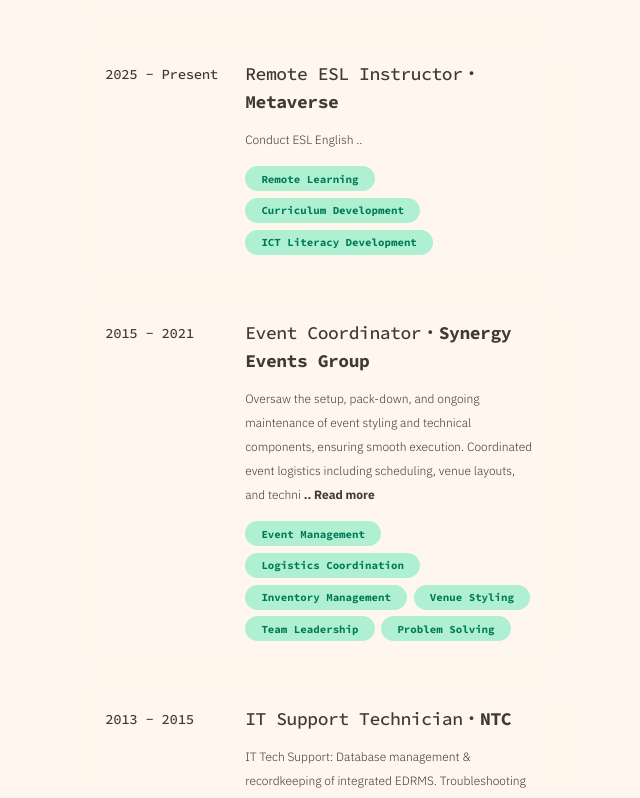
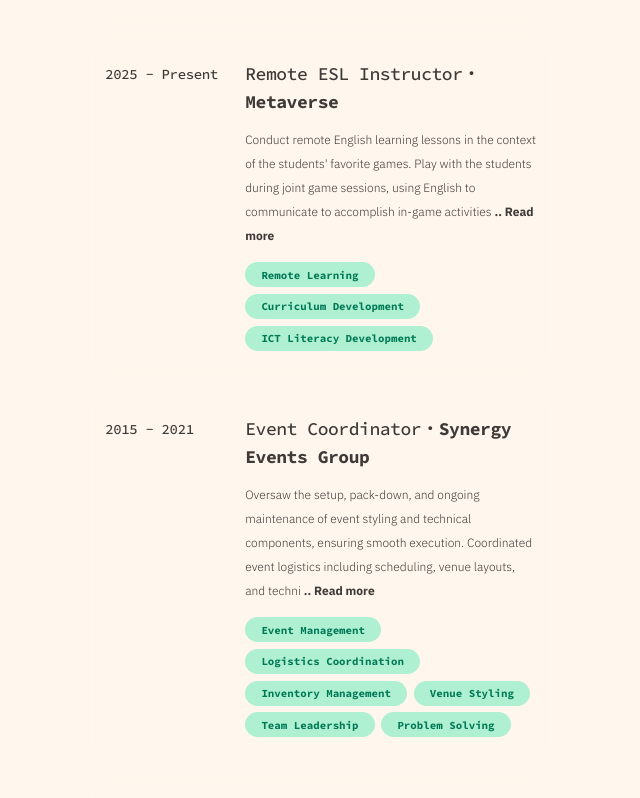
Before and after one commit to lem-san/Raimon.io, a React (Vite) app: page / in a window 1280 px wide. Shown: the part 1240-2038 px from the top of the page, without its empty margins (546-1186 px from the left). Built offline with nearby package versions, Linux system fonts and the light colour scheme; a web font is replaced by a local one.

Commit message:
Small adjustments.

```diff
--- a/src/components/Certification.jsx
+++ b/src/components/Certification.jsx
@@ -44,7 +44,7 @@
                 key={entry.id}
                 data-index={index}
                 ref={el => (entryRefs.current[index] = el)}
-                className={clsx('relative backdrop-blur group duration-[500ms] z-10 my-4 flex p-6 rounded-xl ease-out overflow-hidden hover:bg-orange-500/20 hover:shadow-xl',
+                className={clsx('relative min-h-35 backdrop-blur group duration-[500ms] z-10 my-4 flex p-6 rounded-xl ease-out overflow-hidden hover:bg-orange-500/20 hover:shadow-xl',
                             isVisible ? 'opacity-100 translate-y-0' : 'opacity-0 translate-y-6'
                 )}
                 onMouseEnter={() => setIsHovered(index)}
--- a/src/data/certification.js
+++ b/src/data/certification.js
@@ -36,7 +36,7 @@
         association: "The TEFL Org",
         thumbnail: tefl,
         link: "https://www.tefl.org/",
-        progress: 20,
+        progress: 60,
         compDate: ""
     }
 ]
--- a/src/data/employment.js
+++ b/src/data/employment.js
@@ -14,7 +14,7 @@
         title: "Remote ESL Instructor",
         company: "Metaverse",
         link: "https://metaverse.skytalk.co.jp/",
-        desc: "Conduct ESL English .. ",
+        desc: "Conduct remote English learning lessons in the context of the students' favorite games. Play with the students during joint game sessions, using English to communicate to accomplish in-game activities and goals. Develop personalised curriculum and materials to match their learning pace and their interests. Track student learning  progress and their ICT literacy.",
         dates: "2025 - Present",
         softSkills: ["Remote Learning", "Curriculum Development", "ICT Literacy Development"],
         technicalSkills: []
```
